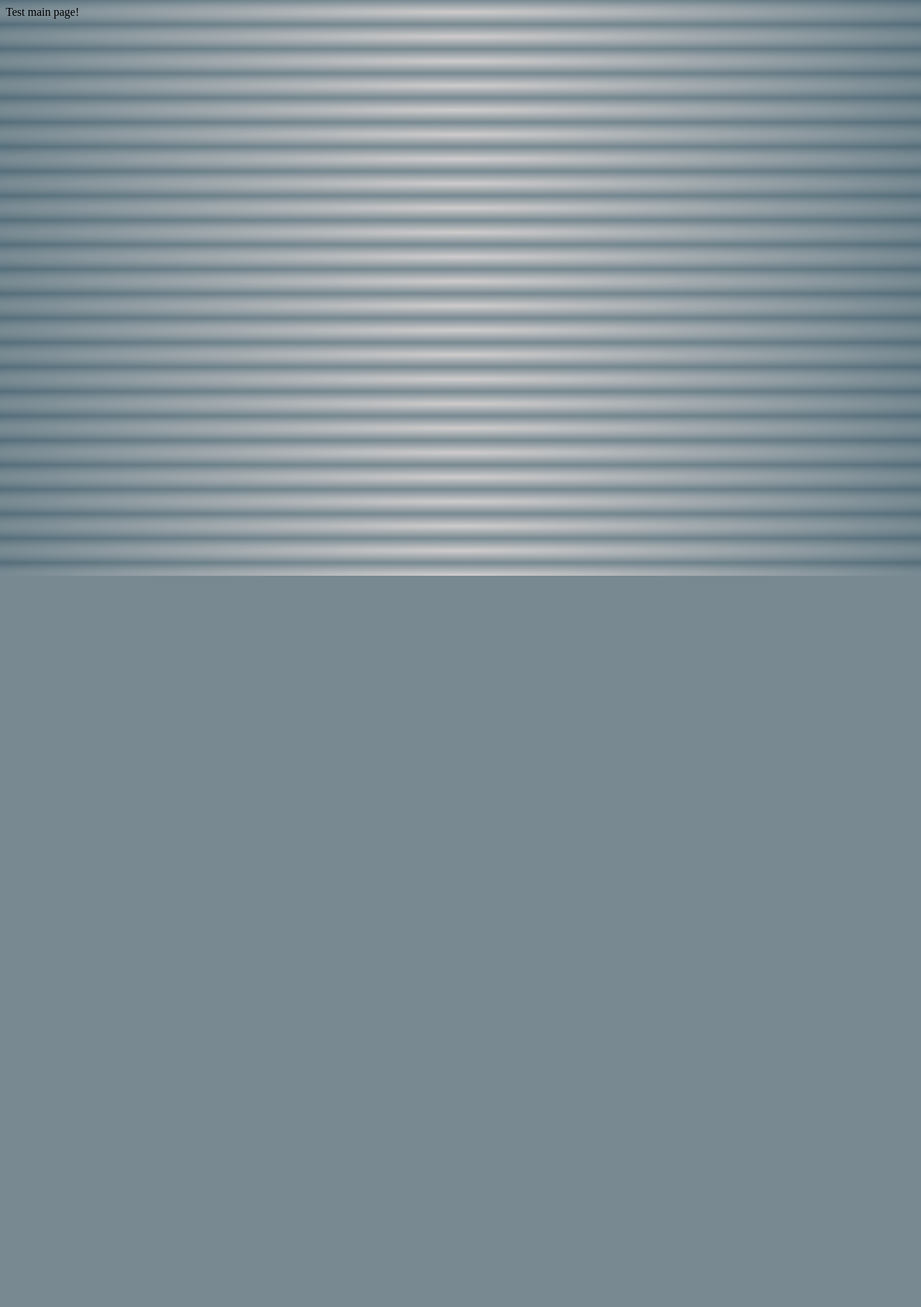
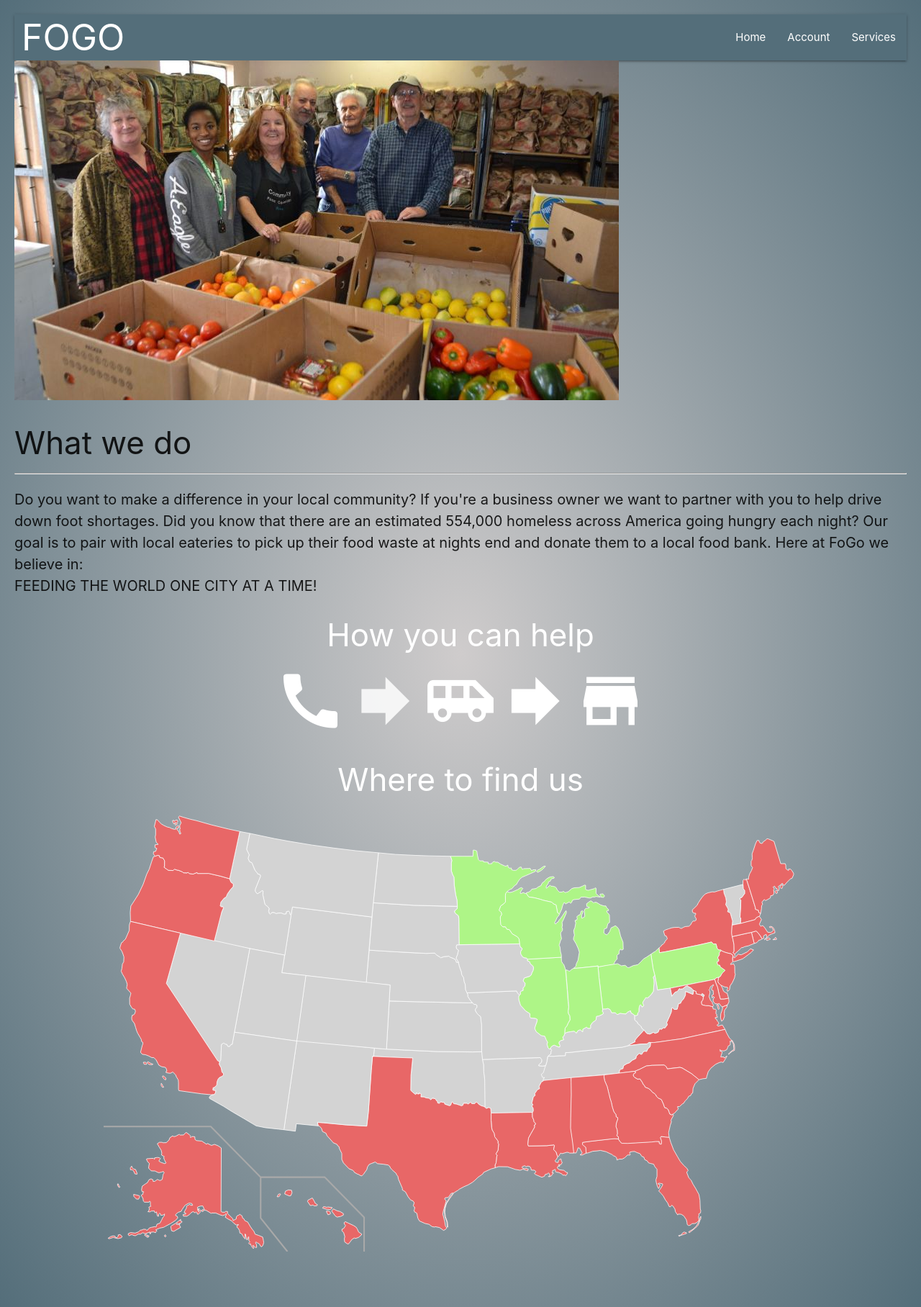
Before and after one commit to Lckythr33/fogo, a Django app: page / in a window 1280 px wide. Shown: the whole page at 72% size. Before the commit the page ends 800 px from the top, so only its background shows below. Run offline with Django 3.2, Linux system fonts and the light colour scheme; parts of the project's set-up code (start-up, migrations or seed data) failed here and were passed over.

Commit message:
Homepage

```diff
--- a/apps/FOGO/templates/index.html
+++ b/apps/FOGO/templates/index.html
@@ -4,15 +4,54 @@
     <meta charset="UTF-8">
     <meta name="viewport" content="width=device-width, initial-scale=1.0">
     <meta http-equiv="X-UA-Compatible" content="ie=edge">
+    <!-- Compiled and minified CSS -->
+    <link rel="stylesheet" href="https://cdnjs.cloudflare.com/ajax/libs/materialize/1.0.0/css/materialize.min.css">
+    <link href="https://fonts.googleapis.com/icon?family=Material+Icons" rel="stylesheet">
+    <!-- Compiled and minified JavaScript -->
+    <script src="https://cdnjs.cloudflare.com/ajax/libs/materialize/1.0.0/js/materialize.min.js"></script>
     {% load static %}
     <link rel="stylesheet" href="{% static 'css/style.css' %}">
+    <title>HomePage</title>
+</head>
+<body  style="padding:20px;">
+    <nav>
+        <div class="nav-wrapper left-align">
+            <a href="/" style='font-size:50px;' class="brand-logo">FOGO</a>
+            <ul id="nav-mobile" class="right hide-on-med-and-down">
+            <li><a href="/">Home</a></li>
+            <li><a href="/">Account</a></li>
+            <li><a href="/services">Services</a></li>
+            </ul>
+        </div>
+    </nav>
+    <div class="about">
+            <img class="img" src="static/img/donations_team.jpg" alt=""><!--
+        --><div class="aboutText"  class="myclass">
+                <h3 >What we do</h3>
+                <hr>
+                <p style="font-size:20px">Do you want to make a difference in your local community? If you're a business owner we want to partner with you to help drive down foot shortages. Did you know that there are an estimated 554,000 homeless across America going hungry each night? Our goal is to pair with local eateries to pick up their food waste at nights end and donate them to a local food bank. Here at FoGo we believe in:
+                <br>
+                FEEDING THE WORLD ONE CITY AT A TIME!
+                </p>
+            </div>
 
-    <title>FOGO</title>
-</head>
-<body>
+        <div class="infoGraph" style="margin:0 auto; text-align: center">
+            <h3 style="color:white">How you can help</h3>
+            <i class="large material-icons" style="color:white; font-size: 100px">call</i>
+            <i class="large material-icons" style="color:rgba(255, 255, 255, 0.836); font-size: 100px">forward</i>
+            <i class="large material-icons" style="color:white; font-size: 100px">airport_shuttle</i>
+            <i class="large material-icons" style="color:white; font-size: 100px">forward</i>
+            <i class="large material-icons" style="color:white; font-size: 100px">store</i>
+        </div>
+        <div class="location">
 
-Test main page!
+            <div class="map" style="padding-bottom: 50px; text-align: center">
+                <h3 style="color:white">Where to find us</h3>
+                <img src="static/img/locations2.svg" alt="" height="80%"; width="80%">
+            </div>
+        </div>
 
+    </div>
 
 
 </body>
```
Also changed, not shown: apps/FOGO/static/img/donations_team.jpg (added), apps/FOGO/static/img/infograph.jpg (added), apps/FOGO/static/img/locations.jpg (added), apps/FOGO/static/img/locations2.svg (added), 5 other files.
